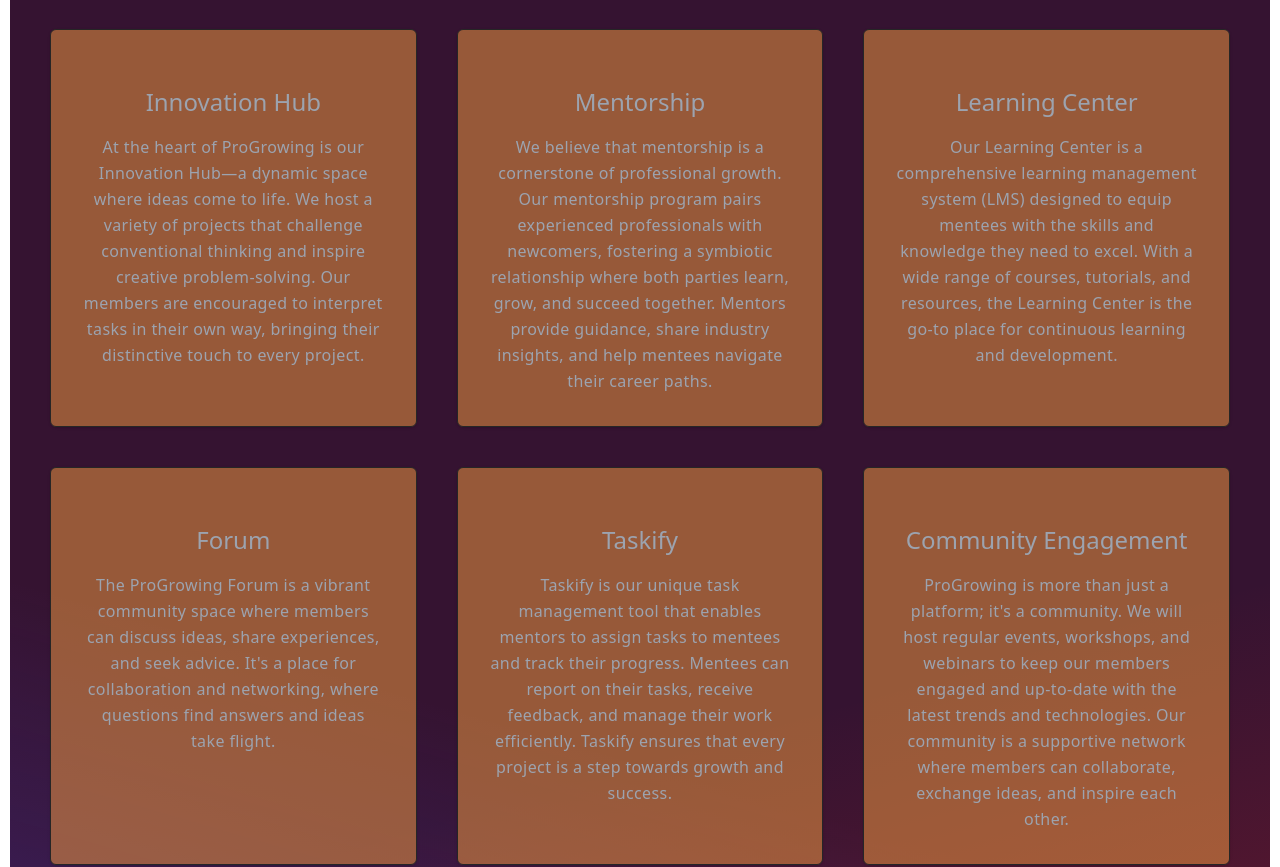
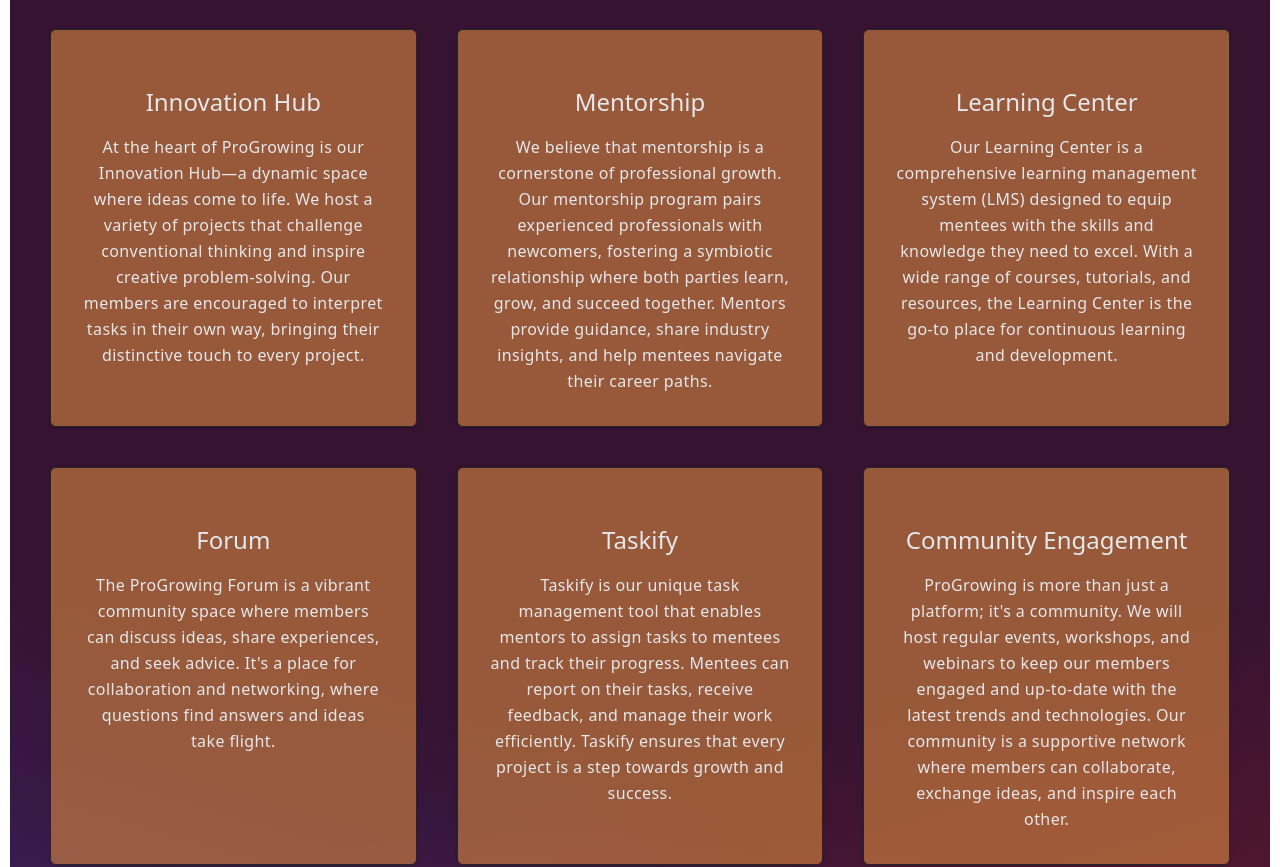
Before and after one commit to oduyemi/learn, a React (Create React App) app: page /about in a window 1280 px wide. Shown: the part 1000-1867 px from the top of the page. Built offline with nearby package versions, Linux system fonts and the light colour scheme.

Commit message:
About update5

```diff
--- a/src/components/WhatWeDo.jsx
+++ b/src/components/WhatWeDo.jsx
@@ -7,22 +7,22 @@ import { Box } from "@mui/material";
 
 export const WhatWeDo = () => {
     return(
-        <Box class="bg-ppl">
+        <Box className="bg-ppl">
             <section id="features"
-                class="relative block px-6 py-10 md:py-20 md:px-10  border-t border-b border-neutral-900 bg-neutral-900/30">
+                className="relative block px-6 py-10 md:py-20 md:px-10  border-t border-b border-neutral-900 bg-neutral-900/30">
 
 
-                <Box class="relative mx-auto max-w-5xl text-center">
-                    <span class="text-gray-400 my-3 flex items-center justify-center font-medium uppercase tracking-wider">
+                <Box className="relative mx-auto max-w-5xl text-center">
+                    <span className="text-gray-200 my-3 flex items-center justify-center font-medium uppercase tracking-wider">
                     What we do
                     </span>
                 </Box>
 
 
-                <Box class="relative mx-auto max-w-7xl z-10 grid grid-cols-1 gap-10 pt-14 sm:grid-cols-2 lg:grid-cols-3">
-                    <Box class="rounded-md border border-neutral-800 bg-yel/50 p-8 text-center shadow">
-                        <h3 class="mt-6 head text-2xl text-gray-400">Innovation Hub</h3>
-                        <p class="my-4 mb-0 font-normal leading-relaxed tracking-wide text-gray-400">
+                <Box className="relative mx-auto max-w-7xl z-10 grid grid-cols-1 gap-10 pt-14 sm:grid-cols-2 lg:grid-cols-3">
+                    <Box className="rounded-md border border-neutral-800 bg-yel/50 p-8 text-center shadow">
+                        <h3 className="mt-6 head text-2xl text-gray-200">Innovation Hub</h3>
+                        <p className="my-4 mb-0 font-normal leading-relaxed tracking-wide text-gray-200">
                             At the heart of ProGrowing is our Innovation Hub—a dynamic space where
                             ideas come to life. We host a variety of projects that challenge
                             conventional thinking and inspire creative problem-solving. Our members
@@ -32,9 +32,9 @@ export const WhatWeDo = () => {
                     </Box>
 
 
-                    <Box class="rounded-md border border-neutral-800 bg-yel/50 p-8 text-center shadow">
-                        <h3 class="mt-6 head text-2xl text-gray-400">Mentorship</h3>
-                        <p class="my-4 mb-0 font-normal leading-relaxed tracking-wide text-gray-400">
+                    <Box className="rounded-md border border-neutral-800 bg-yel/50 p-8 text-center shadow">
+                        <h3 className="mt-6 head text-2xl text-gray-200">Mentorship</h3>
+                        <p className="my-4 mb-0 font-normal leading-relaxed tracking-wide text-gray-200">
                             We believe that mentorship is a cornerstone of professional growth. Our
                             mentorship program pairs experienced professionals with newcomers,
                             fostering a symbiotic relationship where both parties learn, grow, and
@@ -44,9 +44,9 @@ export const WhatWeDo = () => {
                     </Box>
 
 
-                    <Box class="rounded-md border border-neutral-800 bg-yel/50 p-8 text-center shadow">
-                        <h3 class="mt-6 head text-2xl text-gray-400">Learning Center</h3>
-                        <p class="my-4 mb-0 font-normal leading-relaxed tracking-wide text-gray-400">
+                    <Box className="rounded-md border border-neutral-800 bg-yel/50 p-8 text-center shadow">
+                        <h3 className="mt-6 head text-2xl text-gray-200">Learning Center</h3>
+                        <p className="my-4 mb-0 font-normal leading-relaxed tracking-wide text-gray-200">
                             Our Learning Center is a comprehensive learning management system (LMS)
                             designed to equip mentees with the skills and knowledge they need to excel.
                             With a wide range of courses, tutorials, and resources, the Learning Center
@@ -54,9 +54,9 @@ export const WhatWeDo = () => {
                         </p>
                     </Box>
 
-                    <Box class="rounded-md border border-neutral-800 bg-yel/50 p-8 text-center shadow">
-                        <h3 class="mt-6 head text-2xl text-gray-400">Forum</h3>
-                        <p class="my-4 mb-0 font-normal leading-relaxed tracking-wide text-gray-400">
+                    <Box className="rounded-md border border-neutral-800 bg-yel/50 p-8 text-center shadow">
+                        <h3 className="mt-6 head text-2xl text-gray-200">Forum</h3>
+                        <p className="my-4 mb-0 font-normal leading-relaxed tracking-wide text-gray-200">
                             The ProGrowing Forum is a vibrant community space where members can discuss
                             ideas, share experiences, and seek advice. It's a place for collaboration
                             and networking, where questions find answers and ideas take flight.
@@ -64,9 +64,9 @@ export const WhatWeDo = () => {
                     </Box>
 
 
-                    <Box class="rounded-md border border-neutral-800 bg-yel/50 p-8 text-center shadow">
-                        <h3 class="mt-6 head text-2xl text-gray-400">Taskify</h3>
-                        <p class="my-4 mb-0 font-normal leading-relaxed tracking-wide text-gray-400">
+                    <Box className="rounded-md border border-neutral-800 bg-yel/50 p-8 text-center shadow">
+                        <h3 className="mt-6 head text-2xl text-gray-200">Taskify</h3>
+                        <p className="my-4 mb-0 font-normal leading-relaxed tracking-wide text-gray-200">
                             Taskify is our unique task management tool that enables mentors to
                             assign tasks to mentees and track their progress. Mentees can report
                             on their tasks, receive feedback, and manage their work efficiently.
@@ -75,9 +75,9 @@ export const WhatWeDo = () => {
                     </Box>
 
 
-                    <Box class="rounded-md border border-neutral-800 bg-yel/50 p-8 text-center shadow">
-                        <h3 class="mt-6 head text-2xl text-gray-400">Community Engagement</h3>
-                        <p class="my-4 mb-0 font-normal leading-relaxed tracking-wide text-gray-400">
+                    <Box className="rounded-md border border-neutral-800 bg-yel/50 p-8 text-center shadow">
+                        <h3 className="mt-6 head text-2xl text-gray-200">Community Engagement</h3>
+                        <p className="my-4 mb-0 font-normal leading-relaxed tracking-wide text-gray-200">
                             ProGrowing is more than just a platform; it's a community. We will
                             host regular events, workshops, and webinars to keep our members
                             engaged and up-to-date with the latest trends and technologies. Our
@@ -88,10 +88,10 @@ export const WhatWeDo = () => {
 
                 </Box>
 
-                <Box class="absolute bottom-0 left-0 z-0 h-1/3 w-full border-b"
+                <Box className="absolute bottom-0 left-0 z-0 h-1/3 w-full border-b"
                     style={{ backgroundImage: "linear-gradient(to right top, rgba(79, 70, 229, 0.2) 0%, transparent 50%, transparent 100%)", borderColor: "rgba(92, 79, 240, 0.2)" }}>
                 </Box>
-                <Box class="absolute bottom-0 right-0 z-0 h-1/3 w-full"
+                <Box className="absolute bottom-0 right-0 z-0 h-1/3 w-full"
                     style={{ backgroundImage: "linear-gradient(to left top, rgba(220, 38, 38, 0.2) 0%, transparent 50%, transparent 100%)", borderColor: "rgba(92, 79, 240, 0.2)" }}>
                 </Box>
 
```
